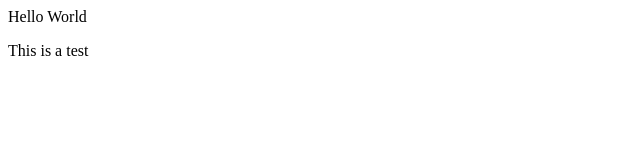
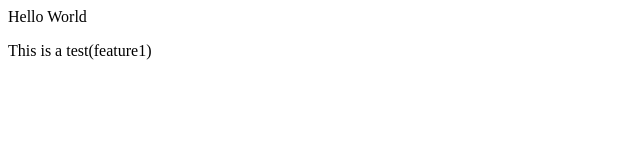
Before and after one commit to YashimaArora/LocalCodeRepo, a plain HTML site: page index.html in a window 1280 px wide. Shown: the full height of the page, 0-640 px from the left. Drawn offline with Linux system fonts and the light colour scheme.

Commit message:
added feature1 in feature1

```diff
--- a/index.html
+++ b/index.html
@@ -1,3 +1,3 @@
 <p>Hello World
 </p>
-<p>This is a test</p>
+<p>This is a test(feature1)</p>
```
